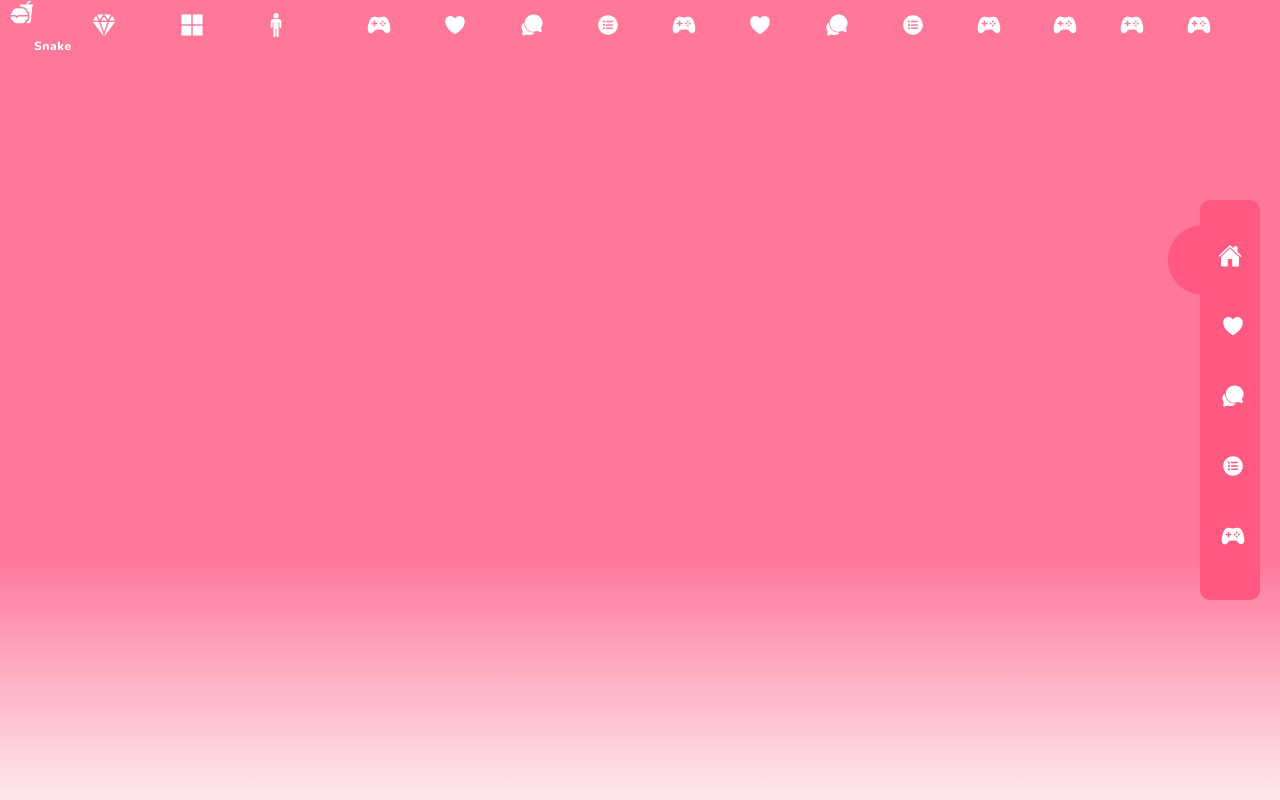
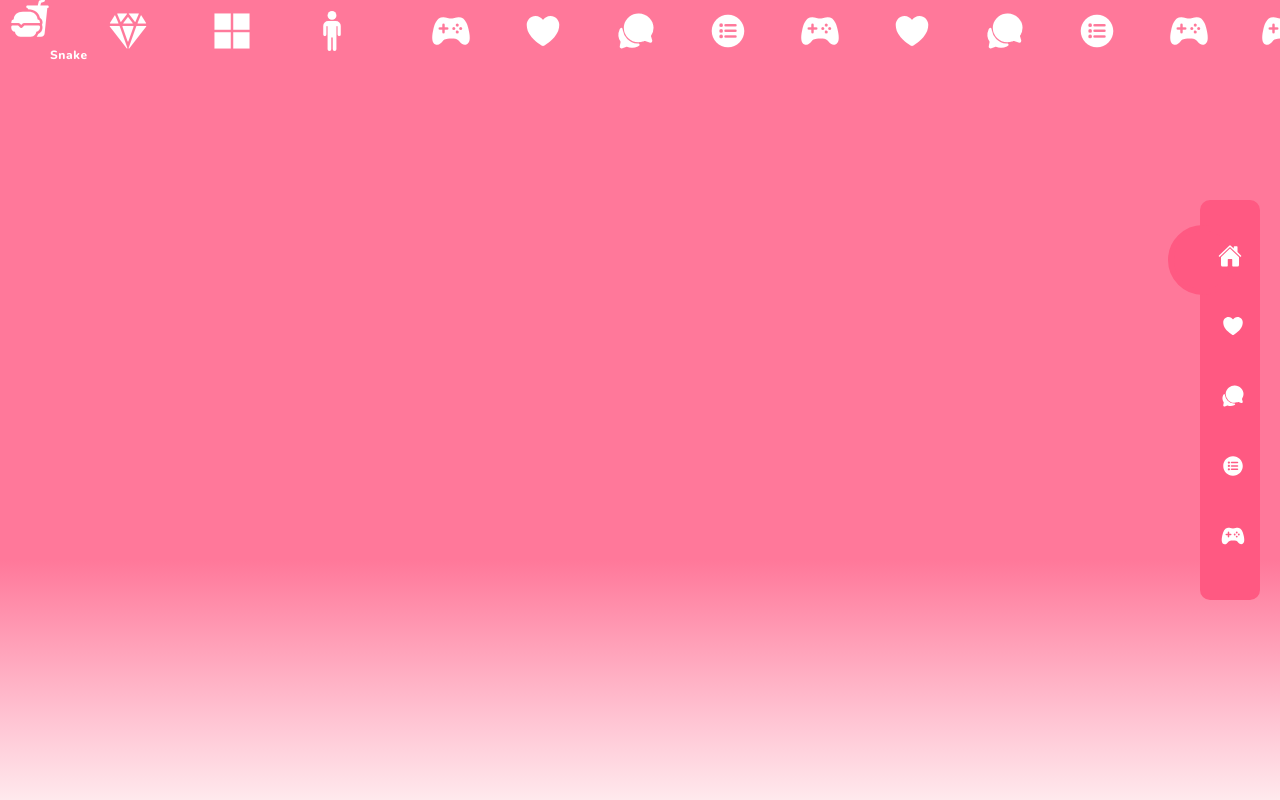
Before and after one commit to Kayoto0/funmenu, a plain HTML site: page index.html in a window 1280 px wide. Drawn offline with nearby package versions, Linux system fonts and the light colour scheme; a web font is replaced by a local one.

Commit message:
Update index.css

```diff
--- a/index.css
+++ b/index.css
@@ -219,7 +219,7 @@ body
 }
 
 .gamenavigation ul li a .icon {
-    font-size: 1.5em;
+    font-size: 2.5em;
     transition: 0.5s;
     transform: translateY(3px); /* Shift icons down by 3 pixels */
 }
```
